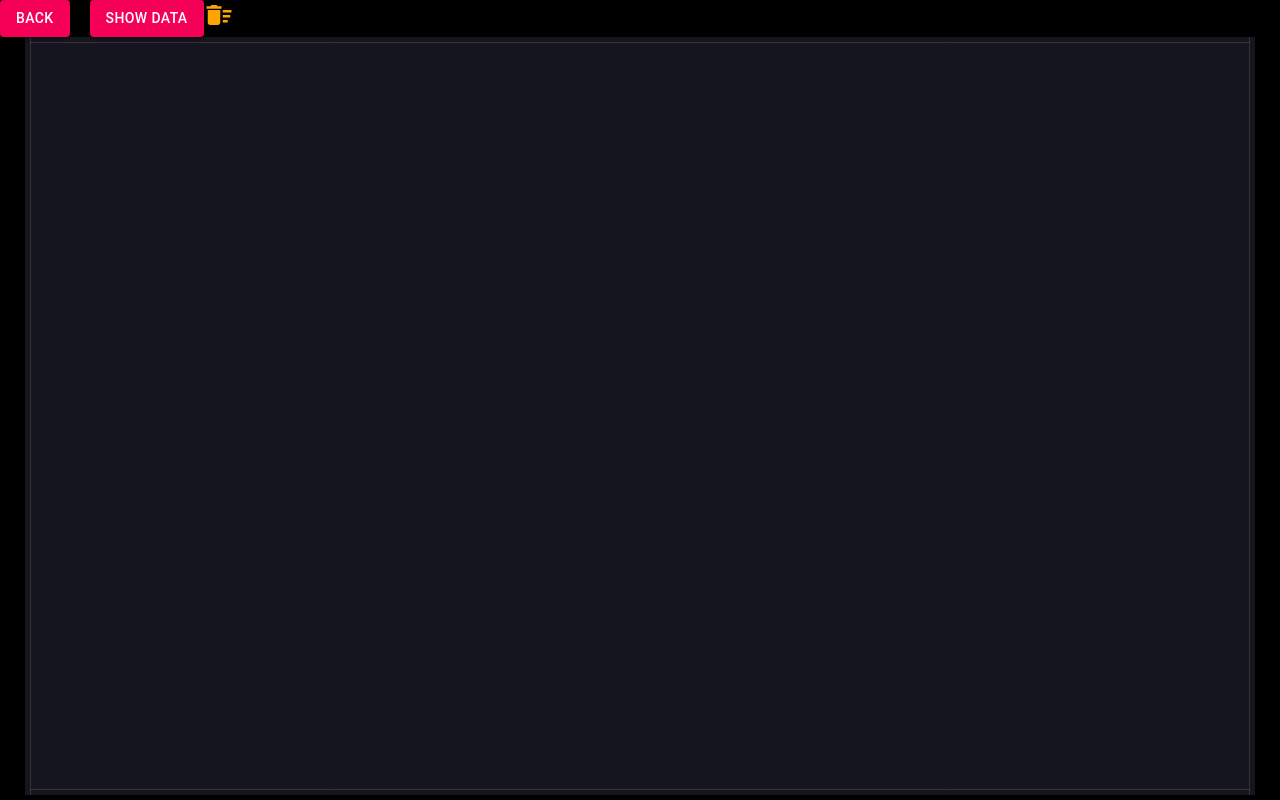
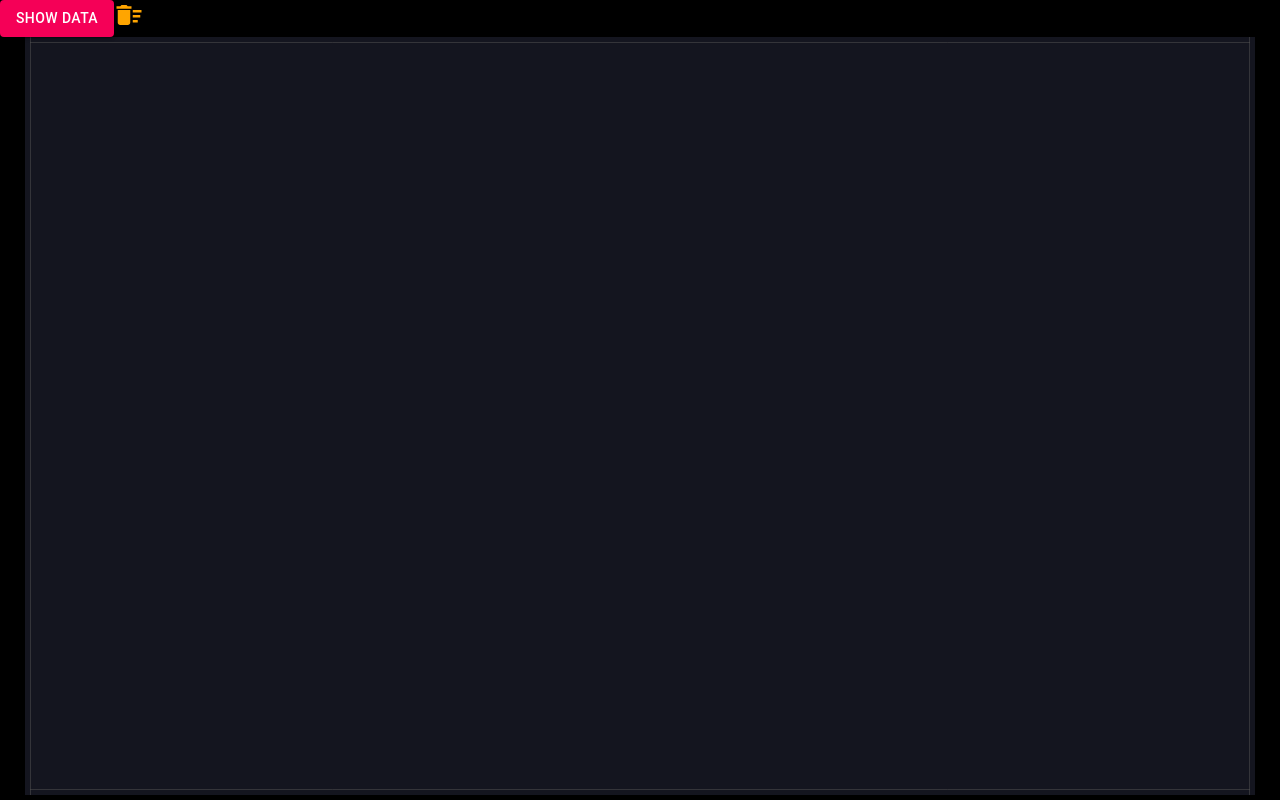
Before and after one commit to AnirudhTiku/HTT21, a React (Create React App) app: page /gravity in a window 1280 px wide. Built offline with nearby package versions, Linux system fonts and the light colour scheme.

Commit message:
remove bugged back button

```diff
--- a/src/Modules/GravityMode.js
+++ b/src/Modules/GravityMode.js
@@ -23,10 +23,6 @@ class GravityMode extends React.Component {
     this.state = {
       circles: [],
     };
-  }
-
-  goBack(){
-    this.props.history.push("/")
   }
 
   removeBalls() {
@@ -117,10 +113,6 @@ class GravityMode extends React.Component {
       <div ref="scene" style={{ backgroundColor: 'black', width: '100wh', height: '100vh' }}>
         <div>
 
-        <Button variant="contained" color="secondary" onClick={()=>this.goBack()} style={{marginRight: 20}}>
-            Back
-        </Button>
-
           <Button variant="contained" color="secondary" onClick={() => console.log('data')}>
             Show Data
           </Button>
```
